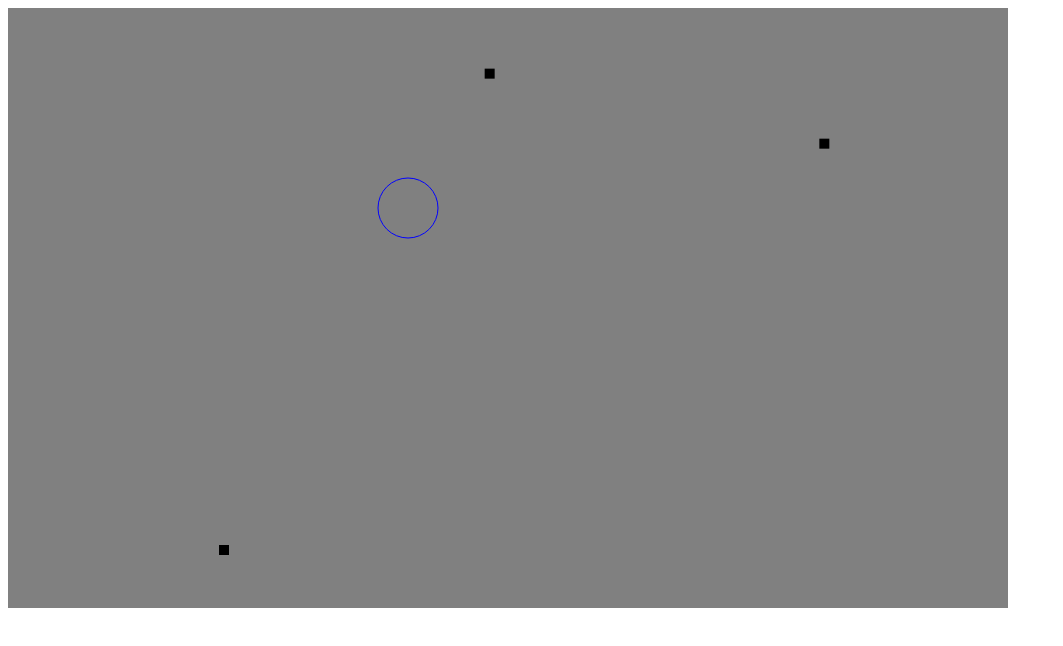
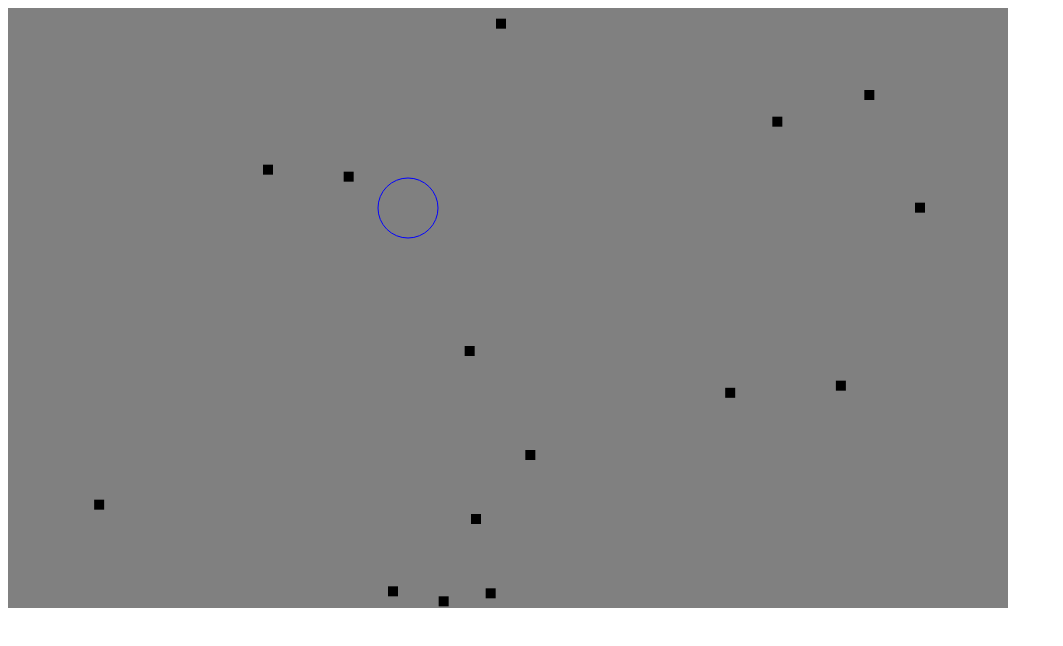
Before and after one commit to fabianrojasSab/JuegoBurbuja, a plain HTML site: page index.html in a window 1280 px wide. Shown: the whole page, without its empty margins (0-1063 px from the left). Drawn offline with Linux system fonts and the light colour scheme.

Commit message:
se crea el documento vista y se pasan las funciones alli, se crean las funciones de desaparecer cuadrados y aumentar tamaño de la burbuja

```diff
--- a/controlador.js
+++ b/controlador.js
@@ -3,11 +3,10 @@ Michael Fabian Rojas Sabogal
 
 Laura Viviana Gomez Urueña
 
-version :1.0.2
-Octubre / 2018
+version :1.0.3
+Mayo / 2021
 
-nota: arreglar de que los cuadrados desaparezcan cuando el curculos los toque
-averiguar el por que de los dos numero de la linea 70
+nota: agregar los contadores de puntos
 ****************************************************/
 let colores = ["green","red", "black","blue","orange","gold","lightcoral"];
 var cuadrados = [];
@@ -18,13 +17,13 @@ var velocidadCuadrado = 90;
 var velocidadBurbuja = 2
 var radioBurbuja = 30;
 var radioCuadrado = 10;
-var cantidadCuadrados = 3;
+var cantidadCuadrados = 15;
 var posBurbuja = {x:400, y:200};
 var numAleatorio
 var xdirBurbuja = 0;
 var ydirBurbuja = 0;
 
-
+var vista = new Vista();
 
 /*al cargar la pagina lanza el metodo iniciar asociado al evento LOAD*/
 window.addEventListener("load", iniciar, false);
@@ -32,17 +31,7 @@ window.addEventListener("load", iniciar, false);
 /*************************se ejecuta al cargar. crea los objetos ***********************************/
 
 function iniciar (){
-	canvas = document.getElementById("canvas");
-	ctx  = canvas.getContext("2d");
-
-	// crea el objeto de la clase burbuja
-	burbuja = new Burbujas();
-
-	// crea los objetos de la clase cuadrado
-	for(let i = 0 ; i < cantidadCuadrados; i++){
-		//lo agrega al array
-		cuadrados.push( new Cuadrado() );
-	}
+	vista.CargarElementos();
 	main();
 }
 
@@ -54,12 +43,10 @@ function main(){
 	ctx.clearRect(0,0,  canvas.width, canvas.height);
 
 	//muestra la burbuja
-	burbuja.mostrar(ctx);
+	vista.MostrarBurbuja();
 
 	//muestra los cuadrados
-	for (let i = 0 ; i < cantidadCuadrados ; i++){
-		cuadrados[i].mostrar(ctx);
-	}
+	vista.MostrarCuadrados();
 
 	//mueve los objetos
 	burbuja.mover();
@@ -69,22 +56,11 @@ function main(){
 		cuadrados[i].mover();
 	}
 
-	for(let i = 0; i < cantidadCuadrados ; i ++){
-		let x = colicion(burbuja,cuadrados[i])
-		if (x) {
-			console.log("perdiste");
-		}
-	}
+	//aumenta el tamaño de la burbuja
+	vista.AumentarTamaño();
 
-	//se desaparecen los cuadrados cuando se chocan con la burbuja
-	for(let i = 0; i < cantidadCuadrados ; i ++){
-		let x = colicion(burbuja,cuadrados[i])
-		if (x) {
-			var indice = i ; // obtenemos el indice
-			cuadrados.splice(indice, 1); // 1 es la cantidad de elemento a eliminar
-			cantidadCuadrados = cuadrados.length // se asigna la nueva cantidad de cuadrados
-		}
-	}
+	//elimina el cuadrado cuando choca con la burbuja
+	vista.DeleteCuadrados();
 }
 
 
--- a/index.html
+++ b/index.html
@@ -8,6 +8,8 @@
 <body onkeydown="control(event);">
 	<canvas id="canvas" width="1000" height="600"> canvas  no soportado	</canvas>
 </body>
+	<script src="vista.js"></script>
 	<script src="modelo.js"></script>
 	<script src="controlador.js"></script>
+
 </html>
--- a/modelo.js
+++ b/modelo.js
@@ -1,5 +1,5 @@
 /****** definicion de la clase  Burbujas *********************************************/
-class Burbujas{
+class Burbuja{
     constructor(){
     	this.x = posBurbuja['x'];
     	this.y = posBurbuja['y'];
@@ -13,7 +13,7 @@ class Burbujas{
 	}
 
  // dibuja el objeto en el canvas
- 	mostrar(ctx){
+ 	dibujar(ctx){
  		ctx.beginPath();
  		ctx.strokeStyle = this.color;
  		ctx.arc(this.x, this.y, this.r, 0 , 2*Math.PI);
@@ -76,7 +76,7 @@ class Cuadrado{
         this.r = radioCuadrado;
 	}
 	// dibuja el objeto en el canvas
- 	mostrar(ctx){
+ 	dibujar(ctx){
  		ctx.strokeStyle = this.color;
  		ctx.fillRect(this.x, this.y, radioCuadrado, radioCuadrado);
  	}
--- /dev/null
+++ b/vista.js
@@ -0,0 +1,63 @@
+/******************************* VISTA ******************************************/
+class Vista {
+    constructor(){
+
+    }
+
+    //carga los elementos en la pantalla
+    CargarElementos(){
+        canvas = document.getElementById("canvas");
+        ctx  = canvas.getContext("2d");
+
+        // crea el objeto de la clase burbuja
+        burbuja = new Burbuja();
+
+        // crea los objetos de la clase cuadrado
+        for(let i = 0 ; i < cantidadCuadrados; i++){
+            //lo agrega al array
+            cuadrados.push( new Cuadrado() );
+        }
+
+    }
+
+    //muestra los cuadrados trayendo la informacion desde el modelo
+    MostrarCuadrados(){
+        for (let i = 0 ; i < cantidadCuadrados ; i++){
+            cuadrados[i].dibujar(ctx);
+        }
+
+    }
+
+    //muestra los cuadrados trayendo la informacion desde el modelo
+    MostrarBurbuja(){
+        burbuja.dibujar(ctx);
+    }
+
+    //se desaparecen los cuadrados cuando se chocan con la burbuja
+    DeleteCuadrados(){
+        for(let i = 0; i < cantidadCuadrados ; i ++){
+            let x = colicion(burbuja,cuadrados[i])
+            if (x) {
+                var indice = i ; // obtenemos el indice
+                cuadrados.splice(indice, 1); // 1 es la cantidad de elemento a eliminar
+                cantidadCuadrados = cuadrados.length // se asigna la nueva cantidad de cuadrados
+            }
+        }
+    }
+
+    //aumenta el tamaño de la burbuja cuando se chocan con la burbuja
+    AumentarTamaño(){
+        for(let i = 0; i < cantidadCuadrados ; i ++){
+            let x = colicion(burbuja,cuadrados[i])
+            if (x) {
+                let nuevoRadio = radioBurbuja + 1;
+                radioBurbuja = nuevoRadio;
+                burbuja.r = nuevoRadio;
+            }
+        }
+    }
+
+
+
+
+}
```
